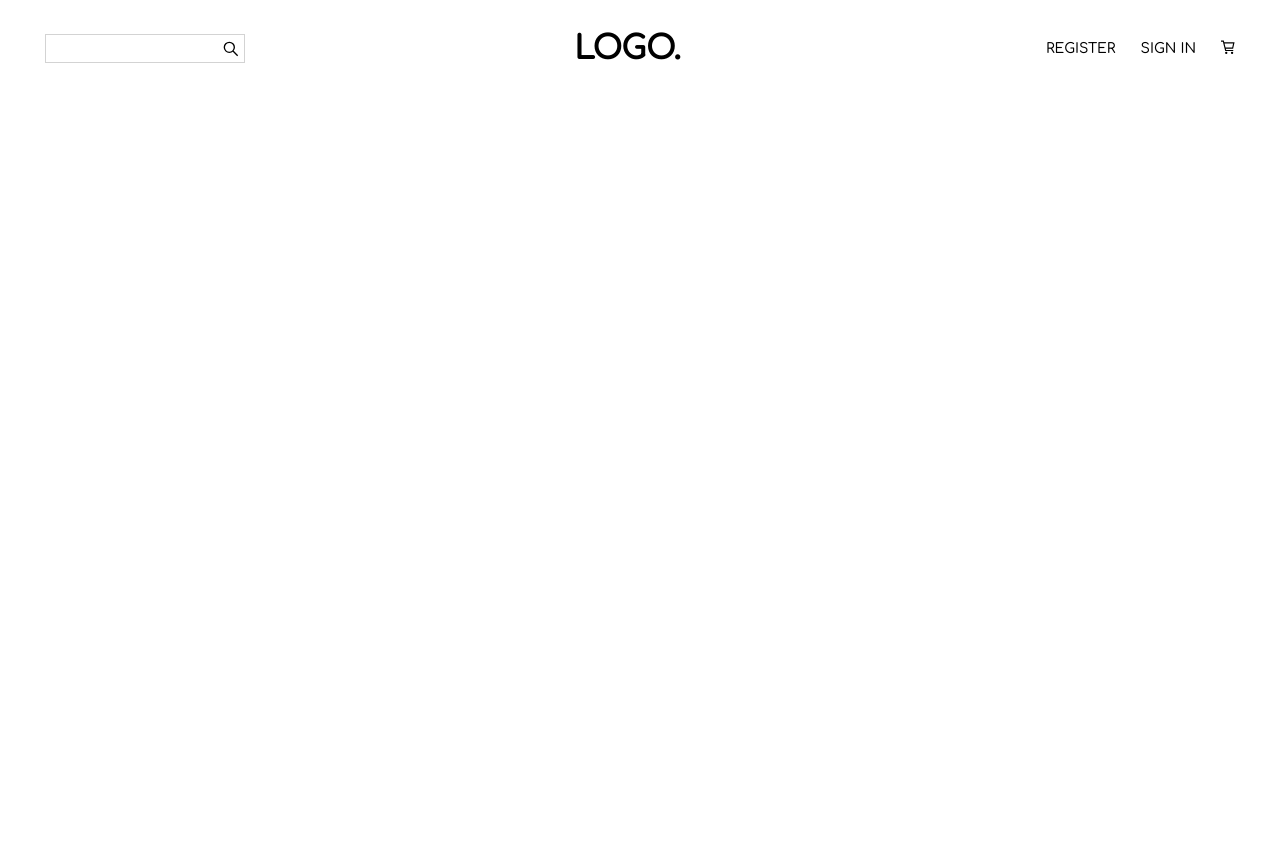
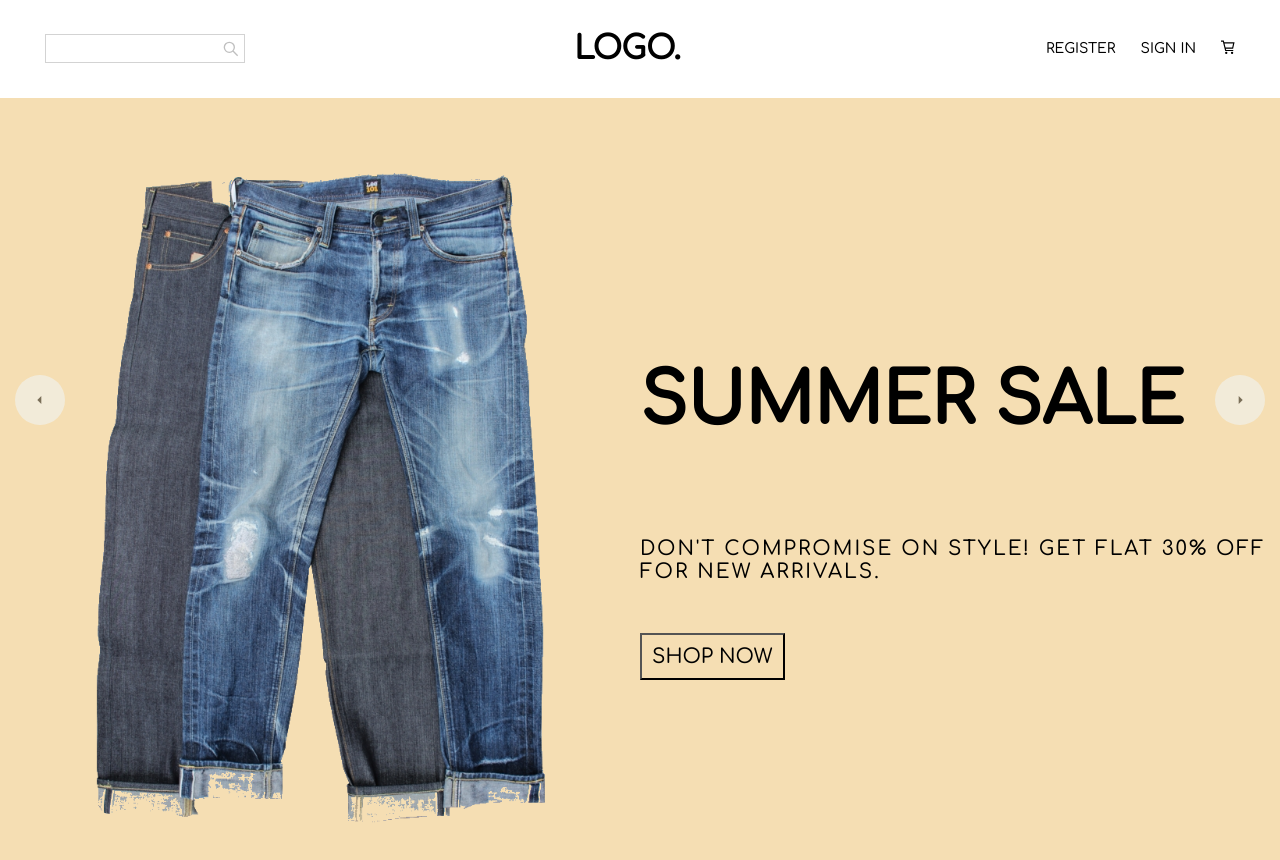
Before and after one commit to ArturasKi/react-e-commerce-app, a React (Create React App) app in the folder myapp/: page / in a window 1280 px wide. Shown: the top 860 px of the page. Before the commit the page ends 800 px from the top, so only its background shows below. Built offline with nearby package versions, Linux system fonts and the light colour scheme.

Commit message:
Slider layout, styes

```diff
--- a/myapp/src/App.scss
+++ b/myapp/src/App.scss
@@ -3,8 +3,8 @@
 }
 
 .nav-container {
-  height: 60px;
-  // background-color: #777;
+  height: 100%;
+  width: 100%;
 
   .nav-row {
     padding: 10px 20px;
@@ -16,7 +16,7 @@
   .nav-col-1 {
     flex: 1;
     display: flex;
-    align-items: center ;
+    align-items: center;
   }
 
   .search-container {
@@ -25,6 +25,11 @@
     align-items: center;
     margin-left: 25px;
     padding: 5px;
+
+    .icon-search {
+      filter: invert(0.75);
+      cursor: pointer;
+    }
   }
 
   input {
@@ -53,3 +58,90 @@
     margin-left: 25px;
   }
 }
+
+.slider-container {
+  width: 100%;
+  height: 100vh;
+  background-color: wheat;
+  display: flex;
+
+  .arrow {
+    width: 50px;
+    height: 50px;
+    background-color: aliceblue;
+    border-radius: 50%;
+    display: flex;
+    justify-content: center;
+    align-items: center;
+    position: absolute;
+    top: 0;
+    bottom: 0;
+    margin: auto;
+    cursor: pointer;
+    opacity: 0.5;
+    transition: 0.5s;
+  }
+
+  .arrow:hover {
+    opacity: 1;
+    transform: scale(1.1);
+  }
+
+  .left {
+    left: 15px;
+  }
+
+  .right {
+    right: 15px;
+  }
+
+  .wrapper {
+    height: 100%;
+    width: 100%;
+
+    .slide {
+      display: flex;
+      align-items: center;
+      height: 100vh;
+      width: 100%;
+
+      .img-container {
+        width: 100%;
+        height: 100%;
+        flex: 1;
+        background-image: url(../public/img/slider-image.png);
+        background-position: center;
+        background-repeat: no-repeat;
+        background-size: contain;
+      }
+
+      .info-container {
+        width: 100%;
+        height: 100%;
+        flex: 1;
+        display: flex;
+        flex-direction: column;
+        align-items: flex-start;
+        justify-content: center;
+
+        h1 {
+          font-size: 70px;
+        }
+
+        p {
+          margin: 50px 0;
+          font-size: 20px;
+          letter-spacing: 2px;
+        }
+
+        button {
+          padding: 10px;
+          font-size: 20px;
+          background-color: transparent;
+          cursor: pointer;
+          transition: 0.5s;
+        }
+      }
+    }
+  }
+}
--- a/myapp/src/Components/Navbar.jsx
+++ b/myapp/src/Components/Navbar.jsx
@@ -8,7 +8,7 @@ function Navbar() {
         <div className="nav-col-1">
             <div className="search-container">
                 <input></input>
-                <GrSearch />
+                <GrSearch className="icon-search" />
             </div>
         </div>
         <div className="nav-col-2">
--- /dev/null
+++ b/myapp/src/Components/Slider.jsx
@@ -0,0 +1,29 @@
+import React from "react";
+import { RiArrowRightSFill, RiArrowLeftSFill } from "react-icons/ri";
+
+function Slider(props) {
+  return (
+    <div className="slider-container">
+      <div className="arrow left">
+        <RiArrowLeftSFill />
+      </div>
+      <div className="wrapper">
+        <div className="slide">
+            <div className="img-container">
+
+            </div>
+            <div className="info-container">
+                <h1>SUMMER SALE</h1>
+                <p>DON'T COMPROMISE ON STYLE! GET FLAT 30% OFF FOR NEW ARRIVALS.</p>
+                <button>SHOP NOW</button>
+            </div>
+        </div>
+      </div>
+      <div className="arrow right">
+        <RiArrowRightSFill />
+      </div>
+    </div>
+  );
+}
+
+export default Slider;
--- a/myapp/src/Pages/Home.jsx
+++ b/myapp/src/Pages/Home.jsx
@@ -1,10 +1,12 @@
 import React from 'react'
 import Navbar from '../Components/Navbar';
+import Slider from '../Components/Slider';
 
 function Home() {
   return (
     <div>
         <Navbar />
+        <Slider />
     </div>
   )
 }
```
Also changed, not shown: myapp/public/img/slider-image.png (added).
